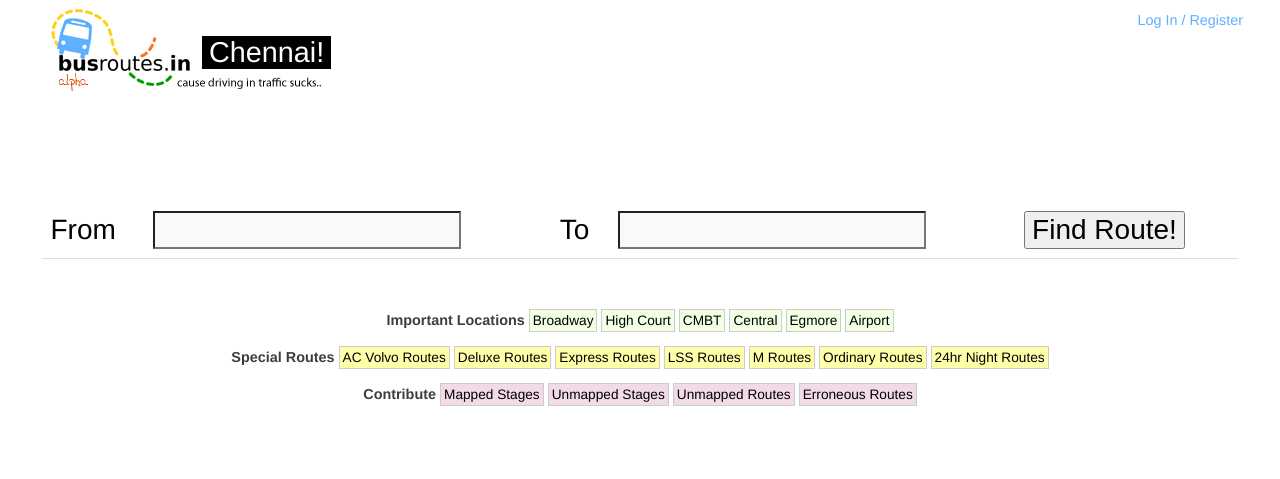
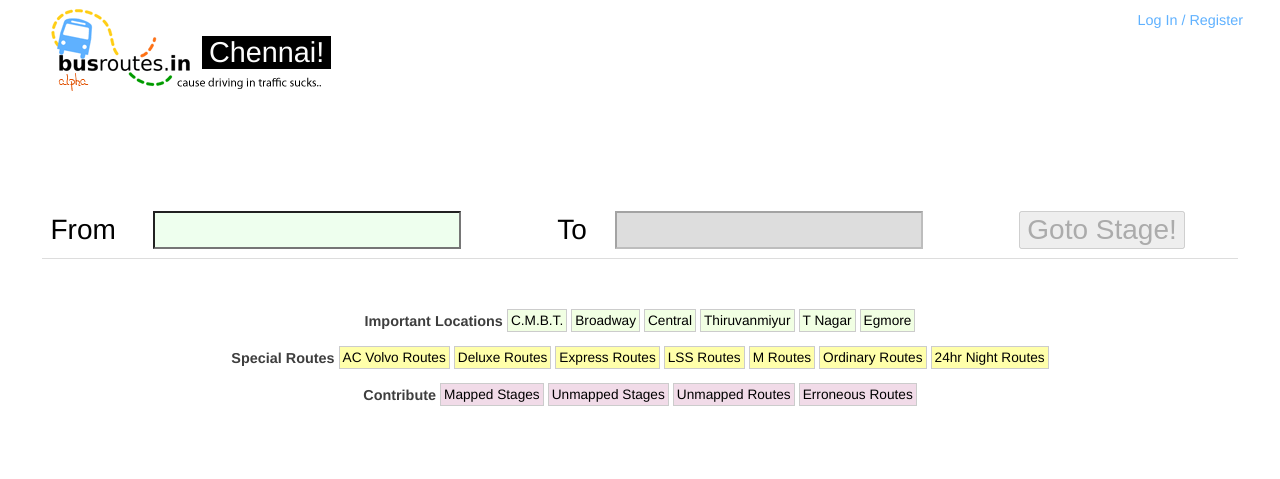
Before and after one commit to yuvipanda/wtfimb, a Django app: template templates/home.html in a window 1280 px wide. Shown: the top 479 px of the page. Run offline with Django 3.2, Linux system fonts and the light colour scheme; the template is opened without the code that fills it, so the values that code supplies are empty; grey boxes are pictures that could not be loaded.

Commit message:
Tweaked home page: Filter user input, Alter Important Stages List

```diff
--- a/static/css/style.css
+++ b/static/css/style.css
@@ -176,6 +176,7 @@ form {
 	font-size:95%;
 	margin-bottom:4px;
 	color:black;
+	vertical-align:middle;
 }
 .bus {
 	background: #ffa;
--- a/templates/home.html
+++ b/templates/home.html
@@ -17,16 +17,45 @@ $(document).ready(function(){
 		$("#to").autocomplete(stages, {matchContains:true});
 	});
 
+   $("#from").keyup( function() {
+      if($(this).val()=="") {
+         $("#to").attr("disabled","disabled");
+         $("#from").css("background-color","#efe");
+         $("#to").css("background-color","#ddd");
+         $("#submit").attr("disabled", "disabled");
+      }
+      else
+      {
+         $("#from").css("background-color","#fff");
+         $("#to").css("background-color","#efe");
+         $("#to").removeAttr("disabled");
+         $("#submit").removeAttr("disabled");
+      }
+   });
+   $("#to").keyup( function() {
+      if($(this).val()=="") {
+         $("#submit").attr("value","Goto Stage!");
+      }
+      else {
+         $("#submit").attr("value","Find Route!");
+      }
+   });
 	$("#submit").click(function(){
-		if ($("#to").val() == "") {
-		 var fromId = data[$("#from").val()];
-		 top.location = "/chennai/stage/" + fromId;
-		 return;
-		 }
-		var fromId = data[$("#from").val()];
-		var toId = data[$("#to").val()];
+      var fromId = data[$("#from").val()];
+      var toId = data[$("#to").val()];
+      if(fromId==null) {
+		   alert("Invalid Stage Name: \""+$("#from").val()+"\"\nChoose any one of the suggested stage names.");
+		   return;
+      }
+		if (toId==null) {
+		   top.location = "/chennai/stage/" + fromId;
+		   return;
+		}
 		top.location = "/chennai/path/" + fromId + "/" + toId;
 	});
+   $("#from").keyup();
+   $("#to").keyup();
+
 });
 {% endblock %}
 
@@ -44,19 +73,20 @@ Home
 				<td><input type="text" id="from" /> </td>
 				<td>To</td>
 				<td><input type="text" id="to" /> </td>
-				<td><input type="button" id="submit" value="Find Route!"/></td>
+				<td><input type="button" id="submit"/></td>
 			</tr>
 		</tbody>
 	</table>
 </form>
 <div class="links">
 	<h3>Important Locations</h3>
+	<a class="box stop" href="/chennai/stage/2083">C.M.B.T.</a>
 	<a class="box stop" href="/chennai/stage/1921">Broadway</a>
-	<a class="box stop" href="/chennai/stage/1941">High Court</a>
-	<a class="box stop" href="/chennai/stage/2083">CMBT</a>
 	<a class="box stop" href="/chennai/stage/1885">Central</a>
+	<a class="box stop" href="/chennai/stage/1884">Thiruvanmiyur</a>
+	<a class="box stop" href="/chennai/stage/1939">T Nagar</a>
 	<a class="box stop" href="/chennai/stage/2036">Egmore</a>
-	<a class="box stop" href="/chennai/stage/1871">Airport</a>
+
 </div>
 <div class="links">
 	<h3>Special Routes</h3>
```
